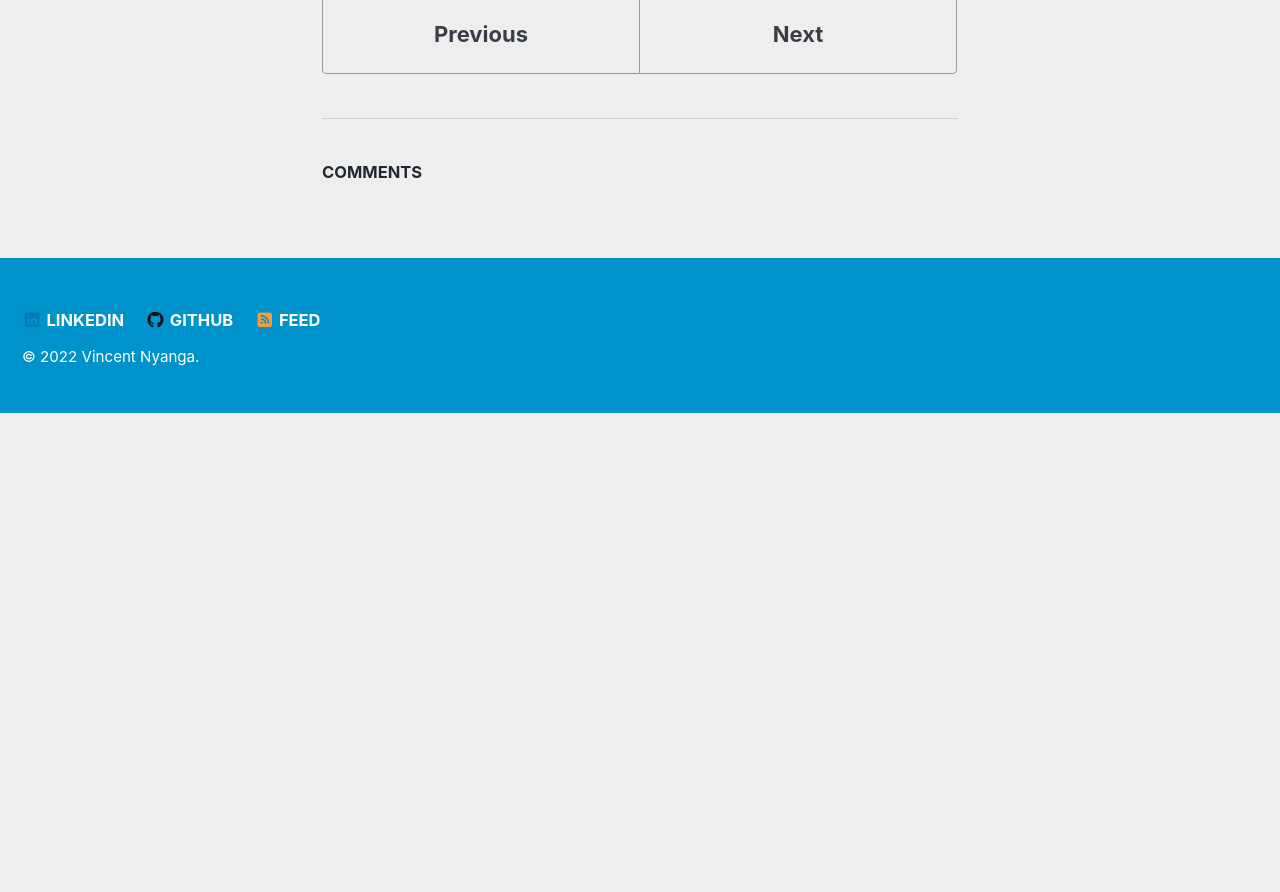
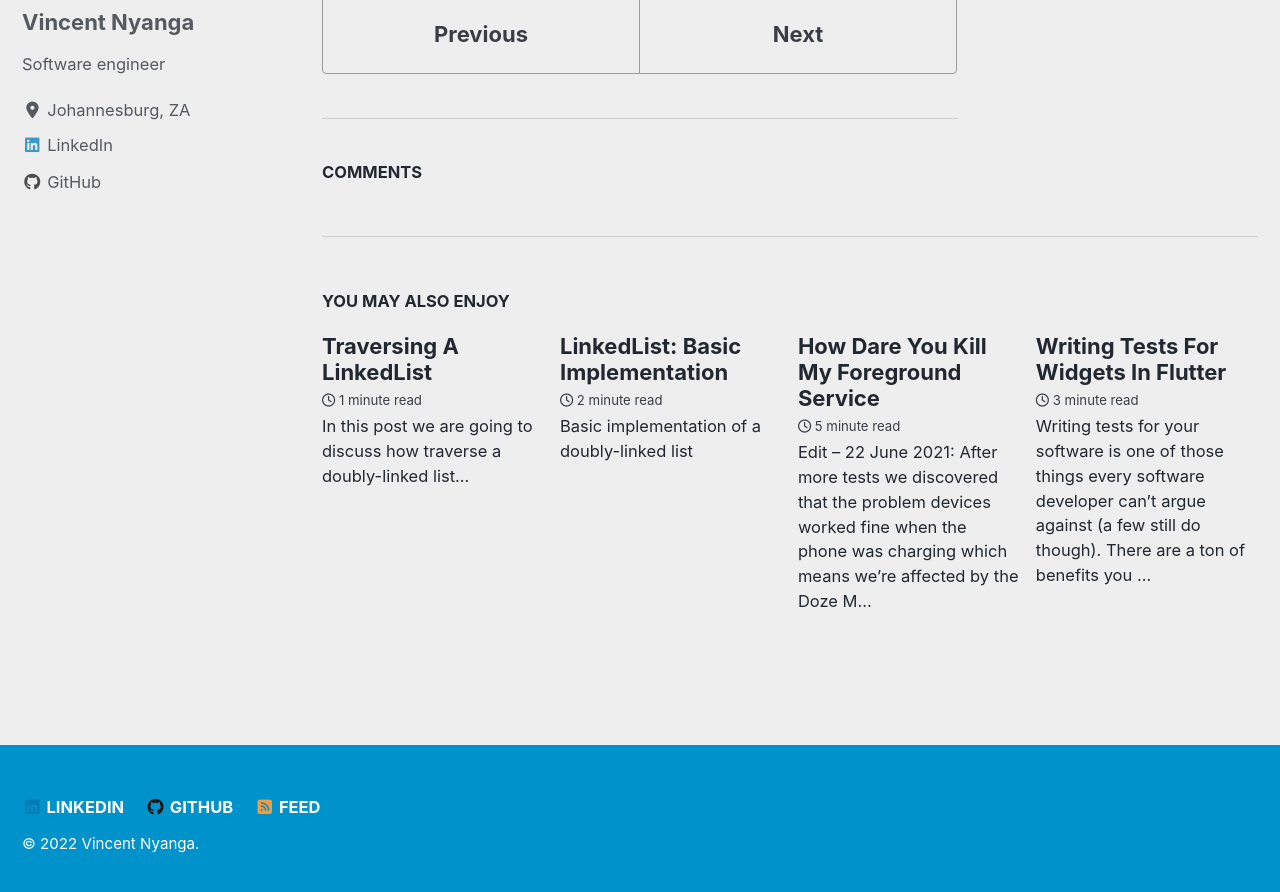
Before and after one commit to vince-nyanga/vince-nyanga.github.io, a Jekyll site: the page built from _posts/2021-12-31-plan-for-2022.md, in a window 1280 px wide and 900 px high, scrolled down 2744 px. Shown: the top 892 px of the window. Built offline with Jekyll 4.4.1, drawn with Linux system fonts in a browser that asks for light colours; cached includes are drawn as plain includes; nearby versions of some CDN libraries; emoji names are drawn with the system emoji font; comment, search, counter and statistics services are not loaded; before the commit the page ends 3157 px from its top, so only the background shows below that; some of the changed lines change nothing that is shown.

Commit message:
new post

````diff
--- a/_config.yml
+++ b/_config.yml
@@ -264,7 +264,7 @@
       read_time: true
       comments: true
       share: true
-      related: false
+      related: true
 
   # pages
   - scope:
--- /dev/null
+++ b/_posts/2022-01-02-linkedlist-traverse.md
@@ -0,0 +1,44 @@
+---
+title: "Traversing A LinkedList"
+excerpt: "In this post we are going to discuss how traverse a doubly-linked list..."
+header:
+  overlay_image: /images/code.jpeg
+date: 2022-01-02
+tags: [Data Structures, LinkedList]
+---
+
+In the [previous post]({{ site.baseurl}}/linkedlist-basic) we implemented a basic doubly-linked list and added a few methods to it. In this post we are going to talk about how we traverse a doubly-linked list. This is going to be very short as promised in the previous post. We are going to traverse the list going forward as well as backwards.
+
+## Traversing Going Forward
+
+When traversing a doubly-linked list going forward we start at the head and then move to the next node until there is no next node. This has a time complexity of **_O(n)_**.
+
+```csharp
+public void ListItems()
+{
+    var node = _head;
+    while(node != null)
+    {
+        Console.WriteLine(node.Value); // do whatever you like here
+        node = node.Next;
+    }
+}
+```
+
+## Traversing Going Backwards
+
+To traverse a doubly-linked list going backwards we start at the tail and move to the previous node till we reach the head. Tracking the reference to the tail node makes our lives easy since we already have the starting point. This operation also has **_O(n)_** time complexity. However, had we not tracked the reference to the last node we would incur double that cost because we would have to find the last node first, before traversing going backwards.
+
+```csharp
+public void ListItemsReverse()
+{
+    var node = _tail;
+    while (node != null)
+    {
+        Console.WriteLine(node.Value);
+        node = node.Previous;
+    }
+}
+```
+
+That's it. This is how we traverse a doubly-linked list forwards or backwards. If you want to look at the complete code check it out on [GitHub](https://github.com/vince-nyanga/data-structures). Next time we are going to talk about searching for items in a linked list. Thanks for reading.
````
Also changed, not shown: 1 other file.
